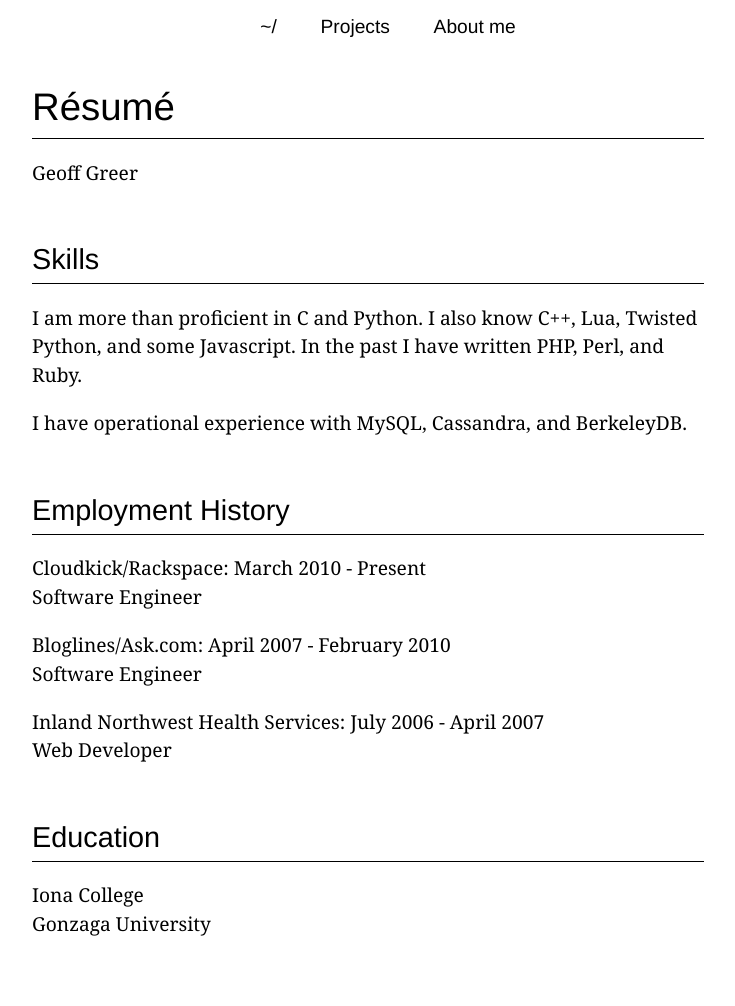
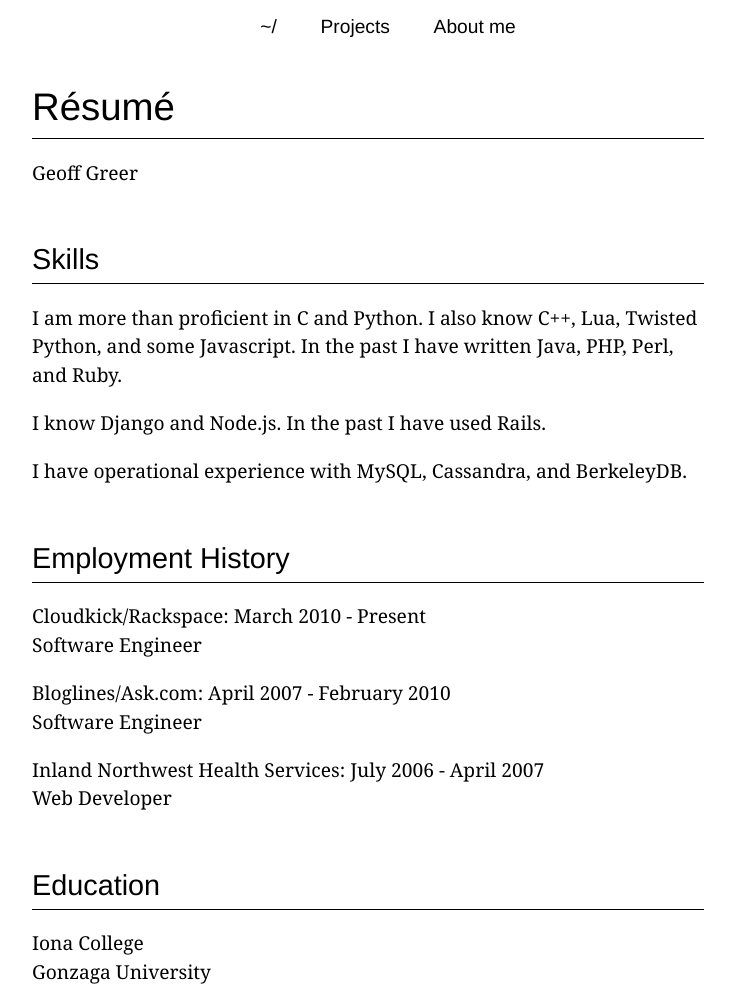
Before and after one commit to ggreer/geoff.greer.fm, a Jekyll site: the page built from resume.md, in a window 1280 px wide. Shown: the whole page, without its empty margins (272-1007 px from the left). Built offline with Jekyll 4.4.1, drawn with Linux system fonts in a browser that asks for light colours; before the commit the page ends 958 px from its top, so only the background shows below that.

Commit message:
Brag about myself more

```diff
--- a/resume.md
+++ b/resume.md
@@ -10,7 +10,9 @@
 ## Skills
 
 ---
-I am more than proficient in C and Python. I also know C++, Lua, Twisted Python, and some Javascript. In the past I have written PHP, Perl, and Ruby.
+I am more than proficient in C and Python. I also know C++, Lua, Twisted Python, and some Javascript. In the past I have written Java, PHP, Perl, and Ruby.
+
+I know Django and Node.js. In the past I have used Rails.
 
 I have operational experience with MySQL, Cassandra, and BerkeleyDB.
 
```
